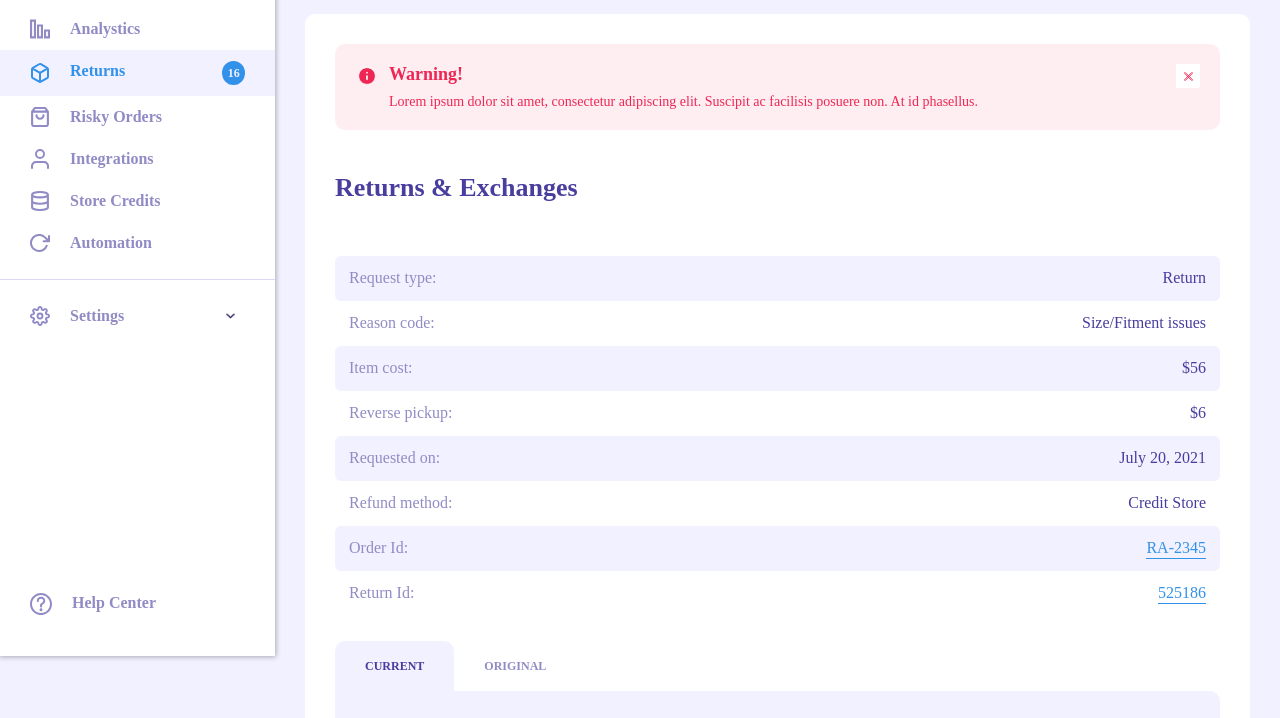
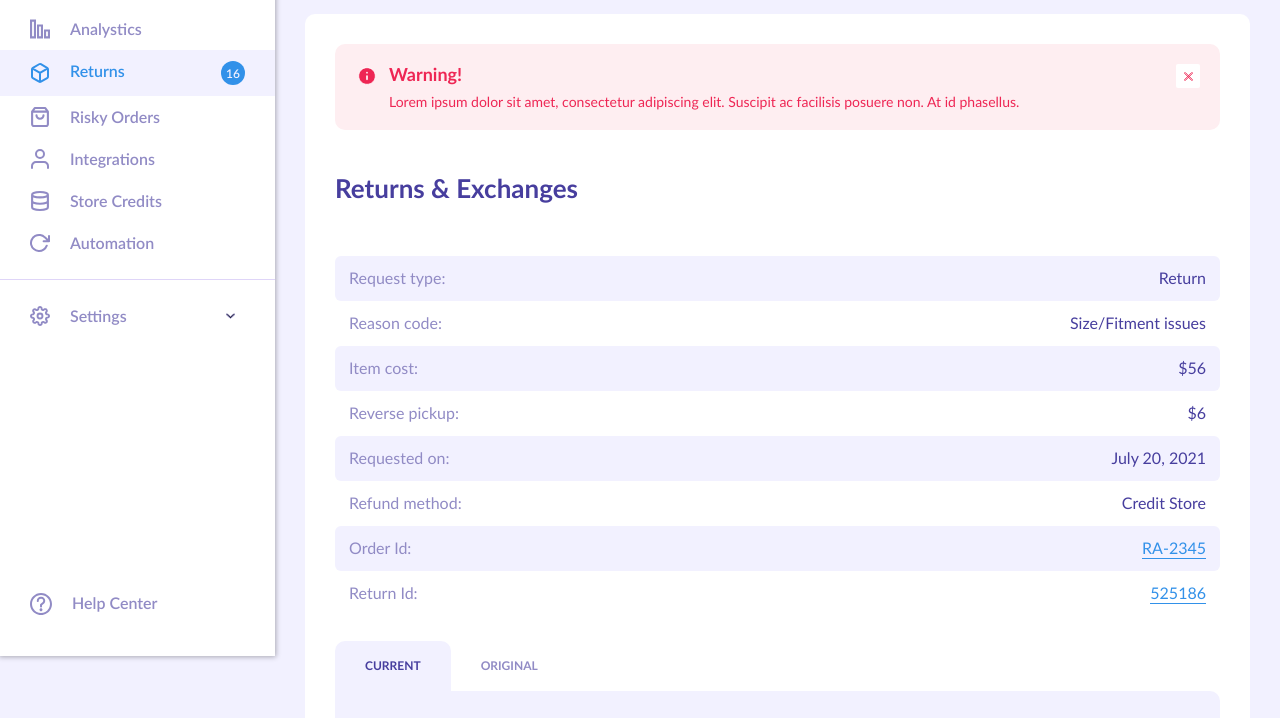
Before and after one commit to ismailovD/zara-merchant, a plain HTML site: page pages/details.html in a window 1280 px wide. Shown: the part 144-862 px from the top of the page. Drawn offline with Linux system fonts and the light colour scheme.

Commit message:
change html-4

```diff
--- a/styles/global.css
+++ b/styles/global.css
@@ -1,4 +1,4 @@
-@import '_fonts.css';
+@import 'fonts.css';
 
 * {
     padding: 0;
```
